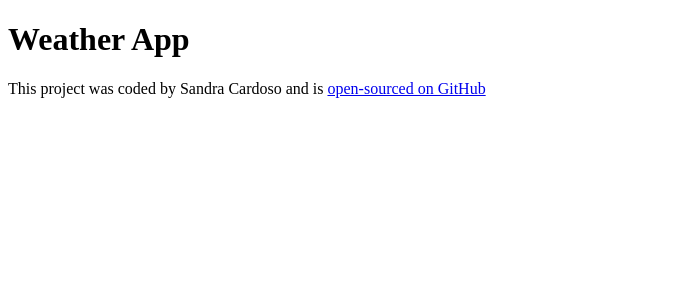
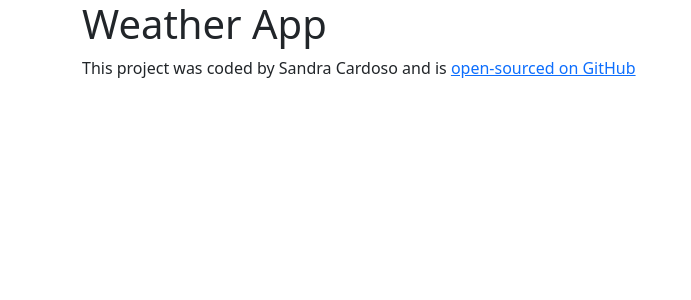
Before and after one commit to sellennya/react-weather-app, a React (Create React App) app: page / in a window 1280 px wide. Shown: the top 300 px of the page, without its empty margins (0-691 px from the left). Built offline with nearby package versions, Linux system fonts and the light colour scheme.

Commit message:
add bootstrap

```diff
--- a/package.json
+++ b/package.json
@@ -6,6 +6,7 @@
     "@testing-library/jest-dom": "^5.16.5",
     "@testing-library/react": "^13.4.0",
     "@testing-library/user-event": "^13.5.0",
+    "bootstrap": "^5.2.1",
     "react": "^18.2.0",
     "react-dom": "^18.2.0",
     "react-scripts": "5.0.1",
--- a/src/App.js
+++ b/src/App.js
@@ -4,6 +4,7 @@ import './App.css';
 export default function App() {
   return (
     <div className='App'>
+      <div className='container'>
         <h1> Weather App</h1>
         <footer>
           This project was coded by Sandra Cardoso and is {''}
@@ -16,5 +17,6 @@ export default function App() {
           </a>
         </footer>
       </div>
+    </div>
   );
 }
--- a/src/index.js
+++ b/src/index.js
@@ -1,6 +1,7 @@
 import React from 'react';
 import ReactDOM from 'react-dom/client';
 import './index.css';
+import 'bootstrap/dist/css/bootstrap.css';
 import App from './App';
 import reportWebVitals from './reportWebVitals';
 
```
Also changed, not shown: 1 other file (tests, documents, lock files or other folders). Lines whose indentation alone changed are shown as unchanged.
